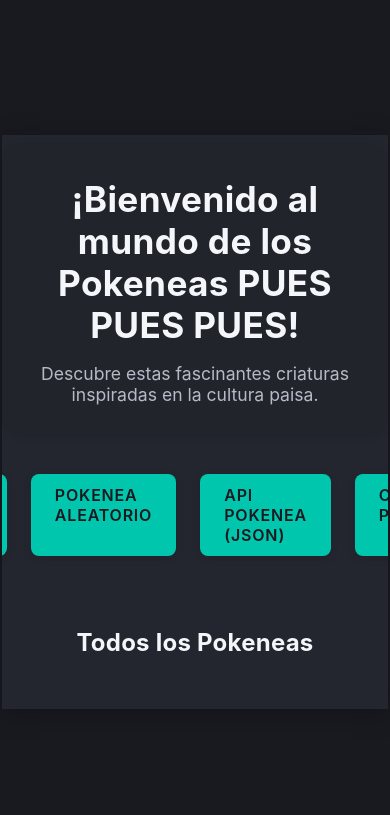
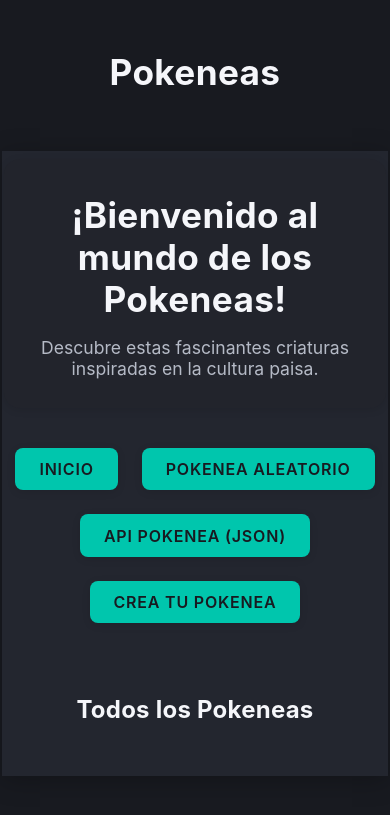
Before and after one commit to Max-Bustamante69/Taller-02-T.I.S, a Flask app: page / in a window 390 px wide. Shown: the top 815 px of the page. Run offline with Flask 3, Linux system fonts and the light colour scheme; data that the repository does not hold is empty.

Commit message:
added responsivenes

```diff
--- a/app/static/css/styles.css
+++ b/app/static/css/styles.css
@@ -87,6 +87,7 @@ p {
   justify-content: center;
   gap: 1.5rem;
   margin-bottom: 2.5rem;
+  flex-wrap: wrap;
 }
 
 .nav-links a {
@@ -221,6 +222,7 @@ a:hover {
   margin-top: 2rem;
 }
 
+/* Responsive Design */
 @media (max-width: 900px) {
   .container {
     max-width: 98vw;
--- a/app/templates/home.html
+++ b/app/templates/home.html
@@ -2,7 +2,7 @@
 
 {% block title %}Pokeneas - Inicio{% endblock %}
 
-{% block header %}¡Bienvenido al mundo de los Pokeneas PUES PUES PUES!{% endblock %}
+{% block header %}¡Bienvenido al mundo de los Pokeneas!{% endblock %}
 
 {% block content %}
 <h2>Todos los Pokeneas</h2>
--- a/app/templates/layout.html
+++ b/app/templates/layout.html
@@ -17,6 +17,10 @@
 </head>
 
 <body>
+    <div class="navbar">
+        <h1>Pokeneas</h1>
+    </div>
+
     <div class="container">
         <div class="welcome-section">
             <h1>{% block header %}¡Bienvenido al mundo de los Pokeneas!{% endblock %}</h1>
```
Lines whose indentation alone changed are shown as unchanged.
